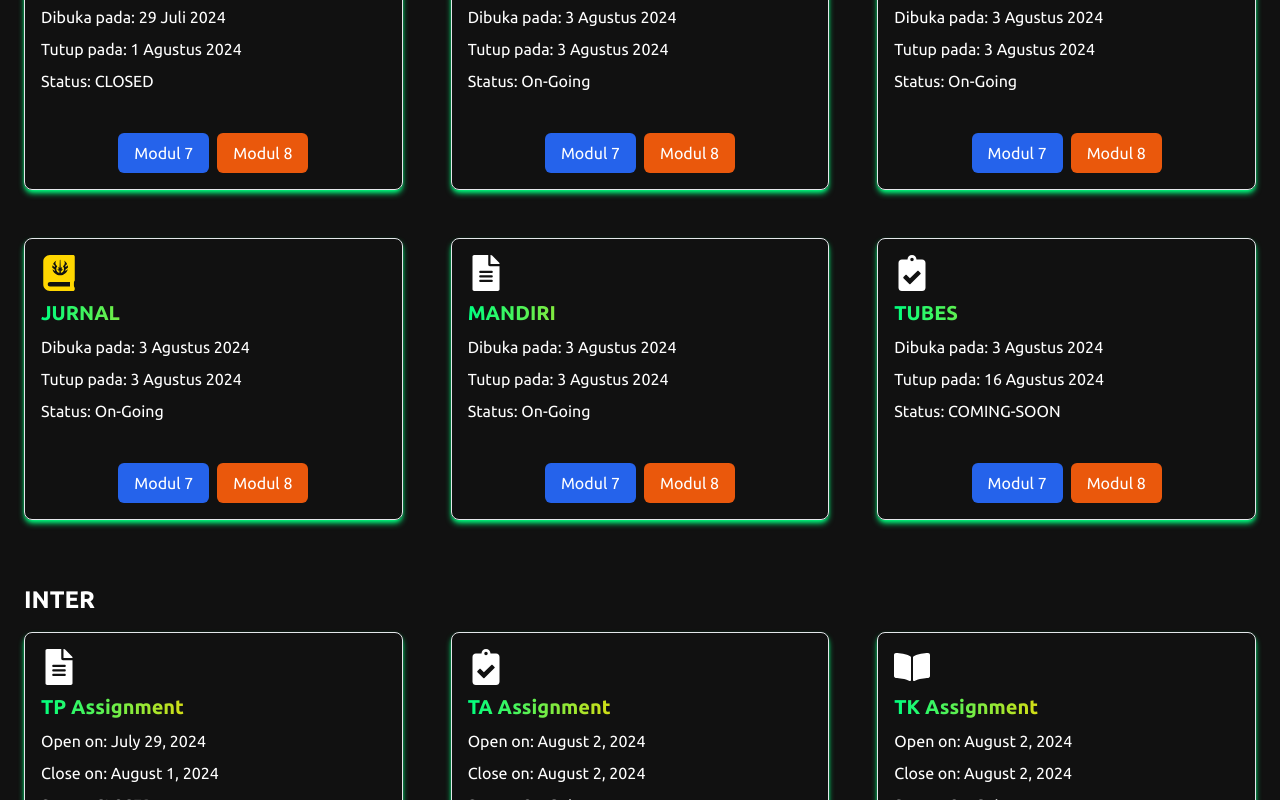
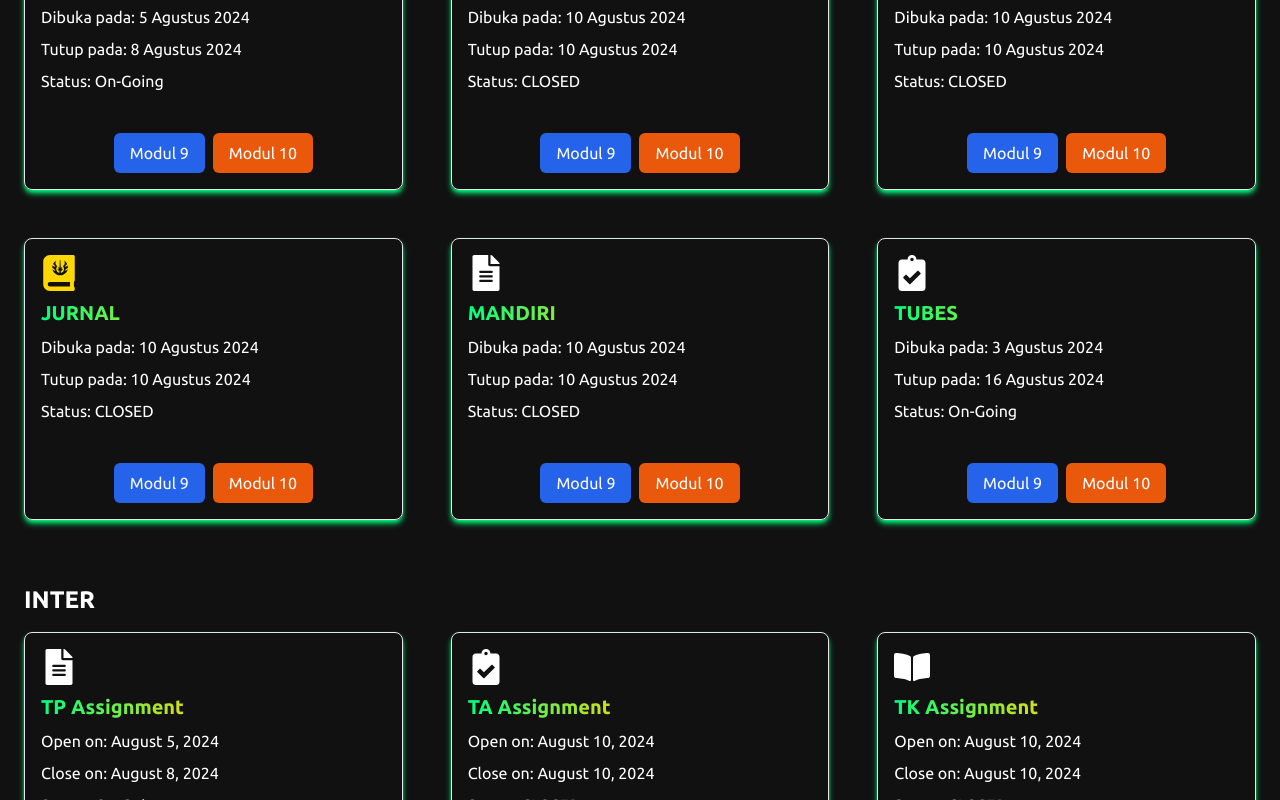
Before and after one commit to Alizaaaja4/daskomantara, a React (Vite) app: page /praktikan in a window 1280 px wide. Shown: the part 360-1160 px from the top of the page. Built offline with nearby package versions, Linux system fonts and the light colour scheme.

Commit message:
On TP modul 9 & 10 kelas reguler dan inter, OFF TA,TK,Mandiri,Jurnal modul 8 kelas reguler dan inter

```diff
--- a/src/constants/Database.jsx
+++ b/src/constants/Database.jsx
@@ -2,20 +2,20 @@ export const DASHBOARD_DATA_REG = [
     {
       id: 1,
       title: "Soal TP",
-      openDate: "29 Juli 2024",
-      closeDate: "1 Agustus 2024",
-      status: "CLOSED",
-      // link1: "https://docs.google.com/document/d/1_Qycf54bm6ywSL1rcVOjYMXWECVxb2ibRAmxbKpdShE/edit?usp=drive_link",
-      // link2: "https://docs.google.com/document/d/1J26PQkb35YAx08df7NzlK4hTQOaefdIDNQCGr7ZjvLc/edit?usp=drive_link",
+      openDate: "5 Agustus 2024",
+      closeDate: "8 Agustus 2024",
+      status: "On-Going",
+      link1: "https://docs.google.com/document/d/1utELK0BMdjXF4xPRCIQhYxTfuY8ewTQ3Z8Pbw5YyUX0/edit?usp=drive_link",
+      link2: "https://docs.google.com/document/d/1piuQGFXzqrLpUEjLmp6PTGexyGWUuBcAgba21zX5QoU/edit?usp=drive_link",
     },
     {
       id: 2,
       title: "Soal TA",
-      openDate: "3 Agustus 2024",
-      closeDate: "3 Agustus 2024",
-      status: "On-Going",
+      openDate: "10 Agustus 2024",
+      closeDate: "10 Agustus 2024",
+      status: "CLOSED",
       // link1: "https://forms.gle/DL22bSHfi8j67SNa8",
-      link2: "https://forms.gle/MAEN9mazrDXdZAB67",
+      // link2: "https://forms.gle/MAEN9mazrDXdZAB67",
 
       // Link1: "",
       // link2: "https://bit.ly/TAReguler",
@@ -23,11 +23,11 @@ export const DASHBOARD_DATA_REG = [
     {
       id: 3,
       title: "Soal TK",
-      openDate: "3 Agustus 2024",
-      closeDate: "3 Agustus 2024",
-      status: "On-Going",
+      openDate: "10 Agustus 2024",
+      closeDate: "10 Agustus 2024",
+      status: "CLOSED",
       // link1: "https://forms.gle/DmVvWEKPVcZPomwf7",
-      link2: "https://forms.gle/verQmSPJ2K9FvVYr5",
+      // link2: "https://forms.gle/verQmSPJ2K9FvVYr5",
 
       // Link1: "",
       // link2: "https://bit.ly/TKReguler",
@@ -35,11 +35,11 @@ export const DASHBOARD_DATA_REG = [
     {
       id: 4,
       title: "JURNAL",
-      openDate: "3 Agustus 2024",
-      closeDate: "3 Agustus 2024",
-      status: "On-Going",
+      openDate: "10 Agustus 2024",
+      closeDate: "10 Agustus 2024",
+      status: "CLOSED",
       // link1: "https://docs.google.com/document/d/1mi7RpwwqAr_K_8dujxm6UsIJK7lvcMCr/edit?usp=drive_link&ouid=107866615986334911734&rtpof=true&sd=true",
-      link2: "https://docs.google.com/document/d/1GiSkXT1q3WYN_yI_Qjp0_xwgYrvFTdkd/edit?usp=drive_link&ouid=107866615986334911734&rtpof=true&sd=true",
+      // link2: "https://docs.google.com/document/d/1GiSkXT1q3WYN_yI_Qjp0_xwgYrvFTdkd/edit?usp=drive_link&ouid=107866615986334911734&rtpof=true&sd=true",
 
       // link1: "https://bit.ly/JURNALREG1",
       // link2: "https://bit.ly/JURNALREG2",
@@ -47,11 +47,11 @@ export const DASHBOARD_DATA_REG = [
     {
       id: 5,
       title: "MANDIRI",
-      openDate: "3 Agustus 2024",
-      closeDate: "3 Agustus 2024",
-      status: "On-Going",
+      openDate: "10 Agustus 2024",
+      closeDate: "10 Agustus 2024",
+      status: "CLOSED",
       // link1: "https://docs.google.com/document/d/1js31cVPum5kf4lEFDrA2Dx90SN97T7EG/edit?usp=drive_link&ouid=107866615986334911734&rtpof=true&sd=true",
-      link2: "https://docs.google.com/document/d/1DgLFlKK76lRIKXYye0cEyG4gYXctrgjZ/edit?usp=drive_link&ouid=107866615986334911734&rtpof=true&sd=true",
+      // link2: "https://docs.google.com/document/d/1DgLFlKK76lRIKXYye0cEyG4gYXctrgjZ/edit?usp=drive_link&ouid=107866615986334911734&rtpof=true&sd=true",
 
       // link1: "https://bit.ly/MANDIRIREG1",
       // link2: "https://bit.ly/MANDIRIREG2",
@@ -61,7 +61,7 @@ export const DASHBOARD_DATA_REG = [
       title: "TUBES",
       openDate: "3 Agustus 2024",
       closeDate: "16 Agustus 2024",
-      status: "COMING-SOON",
+      status: "On-Going",
       link1: "https://drive.google.com/drive/folders/1WIOpTY_IYPtTnP7lf_J7WU8Xb_7s2OSh?usp=sharing",
       link2: "/tubes",
       // link3: "https://drive.google.com/drive/folders/1WIOpTY_IYPtTnP7lf_J7WU8Xb_7s2OSh?usp=sharing"
@@ -72,47 +72,47 @@ export const DASHBOARD_DATA_REG = [
     {
       id: 1,
       title: "TP Assignment",
-      openDate: "July 29, 2024",
-      closeDate: "August 1, 2024",
-      status: "CLOSED",
-      // link1: "https://docs.google.com/document/d/1wKO0kd3tQu2lqw1IOFseJPjEsHoRusHQGcPmDX7eo1w/edit?usp=drive_link",
-      // link2: "https://docs.google.com/document/d/1qqOT8lts4I7x1b1ZqFR7TMKaVo1Ha23SOitZ_XKrBHA/edit?usp=drive_link",
+      openDate: "August 5, 2024",
+      closeDate: "August 8, 2024",
+      status: "On-Going",
+      link1: "https://docs.google.com/document/d/1I7tow2MxZBRBB9ok9c87---RbSHOc5K08e7_oH-1JB4/edit?usp=drive_link",
+      link2: "https://docs.google.com/document/d/1jh-l81g3LrW85uj7b1B2tnrCLAF3B2KwS8Yl_vSjxkM/edit?usp=drive_link",
     },
     {
       id: 2,
       title: "TA Assignment",
-      openDate: "August 2, 2024",
-      closeDate: "August 2, 2024",
-      status: "On-Going",
+      openDate: "August 10, 2024",
+      closeDate: "August 10, 2024",
+      status: "CLOSED",
       // link1: "https://docs.google.com/forms/d/1F-wj0spR7MGrL-Rpn2XyaHiSiM139Bq9LRWbnYzA9nM/viewform?edit_requested=true",
-      link2: "https://docs.google.com/forms/d/1is8CsYcWdq9FRNHePfT6-LI3GPdhlT-o4L8PRJu6mkQ/viewform?edit_requested=true",
+      // link2: "https://docs.google.com/forms/d/1is8CsYcWdq9FRNHePfT6-LI3GPdhlT-o4L8PRJu6mkQ/viewform?edit_requested=true",
     },
     {
       id: 3,
       title: "TK Assignment",
-      openDate: "August 2, 2024",
-      closeDate: "August 2, 2024",
-      status: "On-Going",
+      openDate: "August 10, 2024",
+      closeDate: "August 10, 2024",
+      status: "CLOSED",
       // link1: "https://docs.google.com/forms/d/1O9WZvhfShlYGS99eIB0Mn7Dqi00NPvRss9gPTi9TTQY/viewform?edit_requested=true",
-      link2: "https://docs.google.com/forms/d/1CBtWD6BVr-N2wIIHs0Fz2LOX7XP3jOzHv0RNR-q8FYU/viewform?edit_requested=true",
+      // link2: "https://docs.google.com/forms/d/1CBtWD6BVr-N2wIIHs0Fz2LOX7XP3jOzHv0RNR-q8FYU/viewform?edit_requested=true",
     },
     {
       id: 4,
       title: "Journal",
-      openDate: "August 2, 2024",
-      closeDate: "August 2, 2024",
-      status: "On-Going",
+      openDate: "August 10, 2024",
+      closeDate: "August 10, 2024",
+      status: "CLOSED",
       // link1: "https://docs.google.com/document/d/1UmAF5EDhFBLNqt51L4HmDUBzZ1ZsSWI1/edit?usp=drive_link&ouid=107866615986334911734&rtpof=true&sd=true",
-      link2: "https://docs.google.com/document/d/1FGZCjZ8QmnK27SqupG604cBSYZGJWfj-/edit?usp=drive_link",
+      // link2: "https://docs.google.com/document/d/1FGZCjZ8QmnK27SqupG604cBSYZGJWfj-/edit?usp=drive_link",
     },
     {
       id: 5,
       title: "Independent Assignment",
-      openDate: "August 2, 2024",
-      closeDate: "August 2, 2024",
-      status: "On-Going",
+      openDate: "August 10, 2024",
+      closeDate: "August 10, 2024",
+      status: "CLOSED",
       // link1: "https://docs.google.com/document/d/1KaVa2YnElCZULIVR9DLWyuYi_k1kGaBj/edit?usp=drive_link",
-      link2: "https://docs.google.com/document/d/1QciQtzXsh8xonFusltxn8Ei8Rghndpj9/edit?usp=drive_link",
+      // link2: "https://docs.google.com/document/d/1QciQtzXsh8xonFusltxn8Ei8Rghndpj9/edit?usp=drive_link",
     },
     {
       id: 6,
--- a/src/pages/Dashboard.jsx
+++ b/src/pages/Dashboard.jsx
@@ -65,8 +65,8 @@ const Dashboard = () => {
               <p className="text-forest-light-gray mb-2">Tutup pada: {closeDate}</p>
               <p className="text-forest-light-gray mb-4">Status: {status}</p>
               <div className="flex justify-center mt-6">
-                <a href={link1} target="_blank" rel="noopener noreferrer" className="bg-blue-600 text-white py-2 px-4 rounded-md text-center hover:bg-blue-900">Modul 7</a>
-                <a href={link2} target="_blank" rel="noopener noreferrer" className="bg-orange-600 text-white py-2 px-4 rounded-md text-center hover:bg-orange-900 ml-2">Modul 8</a>
+                <a href={link1} target="_blank" rel="noopener noreferrer" className="bg-blue-600 text-white py-2 px-4 rounded-md text-center hover:bg-blue-900">Modul 9</a>
+                <a href={link2} target="_blank" rel="noopener noreferrer" className="bg-orange-600 text-white py-2 px-4 rounded-md text-center hover:bg-orange-900 ml-2">Modul 10</a>
               </div>
             </div>
           ))}
@@ -86,8 +86,8 @@ const Dashboard = () => {
               <p className="text-forest-light-gray mb-2">Close on: {closeDate}</p>
               <p className="text-forest-light-gray mb-4">Status: {status}</p>
               <div className="flex justify-center mt-6">
-                <a href={link1} target="_blank" rel="noopener noreferrer" className="bg-blue-600 text-white py-2 px-4 rounded-md text-center hover:bg-blue-900">Modul 7</a>
-                <a href={link2} target="_blank" rel="noopener noreferrer" className="bg-orange-600 text-white py-2 px-4 rounded-md text-center hover:bg-orange-900 ml-2">Modul 8</a>
+                <a href={link1} target="_blank" rel="noopener noreferrer" className="bg-blue-600 text-white py-2 px-4 rounded-md text-center hover:bg-blue-900">Modul 9</a>
+                <a href={link2} target="_blank" rel="noopener noreferrer" className="bg-orange-600 text-white py-2 px-4 rounded-md text-center hover:bg-orange-900 ml-2">Modul 10</a>
               </div>
             </div>
           ))}
```
